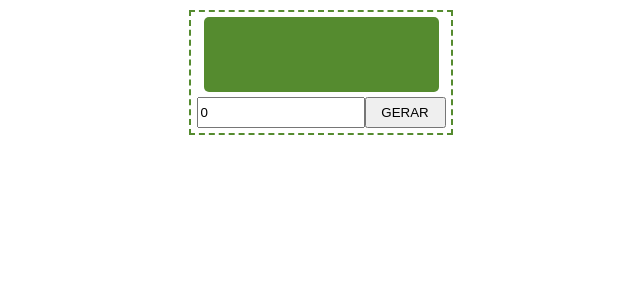
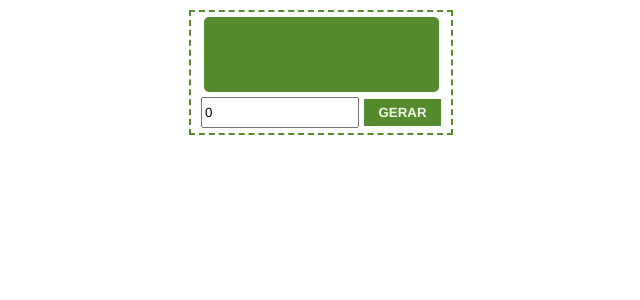
Before and after one commit to JoaoVictorSou/mega-sena-app, a React (Create React App) app: page / in a window 1280 px wide. Shown: the top 300 px of the page, without its empty margins (319-959 px from the left). Built offline with nearby package versions, Linux system fonts and the light colour scheme.

Commit message:
fonte das letras  e detalhes adicionados a área de entrada

```diff
--- a/src/components/Mega.css
+++ b/src/components/Mega.css
@@ -1,3 +1,7 @@
+* {
+    font-family: 'Franklin Gothic Medium', 'Arial Narrow', Arial, sans-serif;
+}
+
 .Mega {
     width: 250px;
     padding: 5px;
@@ -38,7 +42,9 @@ li + li {
 }
 
 div.entrada {
-    width: 249px;
+    display: flex;
+    justify-content: space-between;
+    width: 240px;
     margin: auto;
 }
 
@@ -47,12 +53,17 @@ div.entrada {
 }
 
 .Mega input {
-    width: 160px;
+    width: 150px;
 }
 
 .Mega button {
+    align-self: center;
+    box-sizing: content-box;
+    background-color: #558b2f;
+    border: none;
     text-transform: uppercase;
     width: 65px;
-    box-sizing: content-box;
-
+    color: #f1f8e9;
+    font-weight: bold;
+    cursor: pointer;
 }
```
